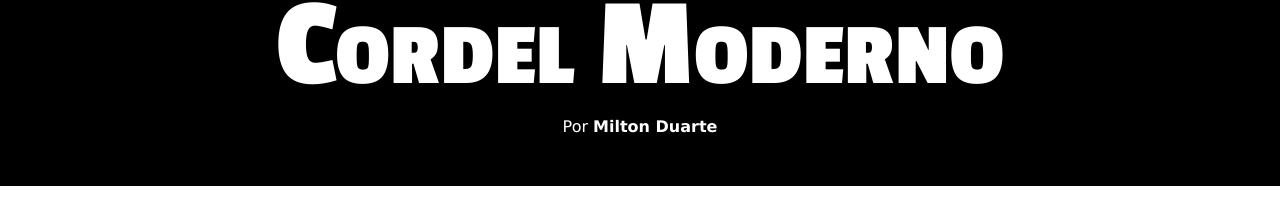
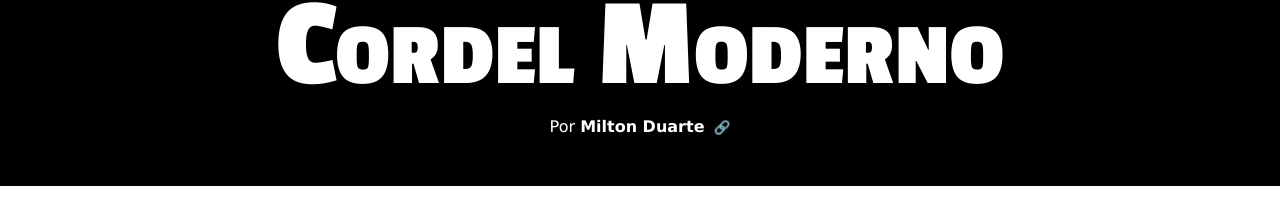
Before and after one commit to afg167/projeto-cordel, a plain HTML site: page index.html in a window 1280 px wide. Shown: the part 74-281 px from the top of the page. Drawn offline with Linux system fonts and the light colour scheme.

Commit message:
Inclusão de uma âncora após o link do autor

```diff
--- a/estilo/style.css
+++ b/estilo/style.css
@@ -49,6 +49,11 @@
     text-decoration: underline;
 }
 
+a.anchor::after{
+    content: '\00A0\00A0\1F517';
+    font-size: 10pt;
+}
+
 section{
     padding-top: 10vh;
     padding-bottom: 10vh;
--- a/index.html
+++ b/index.html
@@ -10,7 +10,7 @@
 <body>
     <header>
         <h1>Cordel Moderno</h1>
-        <p>Por <a href="https://www.recantodasletras.com.br/poesias/3186743" target="_blank">Milton Duarte</a></p>
+        <p>Por <a href="https://www.recantodasletras.com.br/poesias/3186743" target="_blank" class="anchor">Milton Duarte</a></p>
     </header>
 
     <section class="normal">
```
